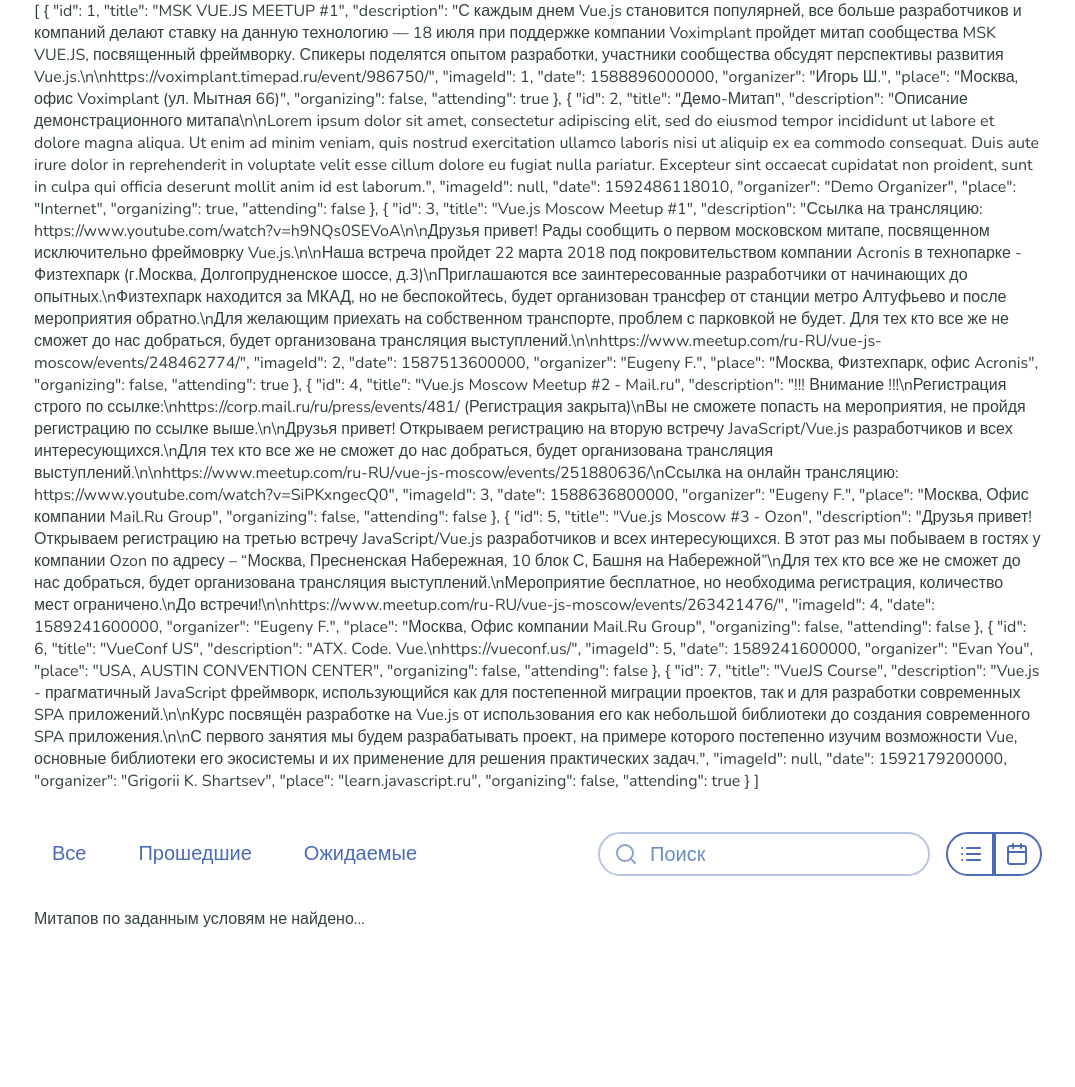
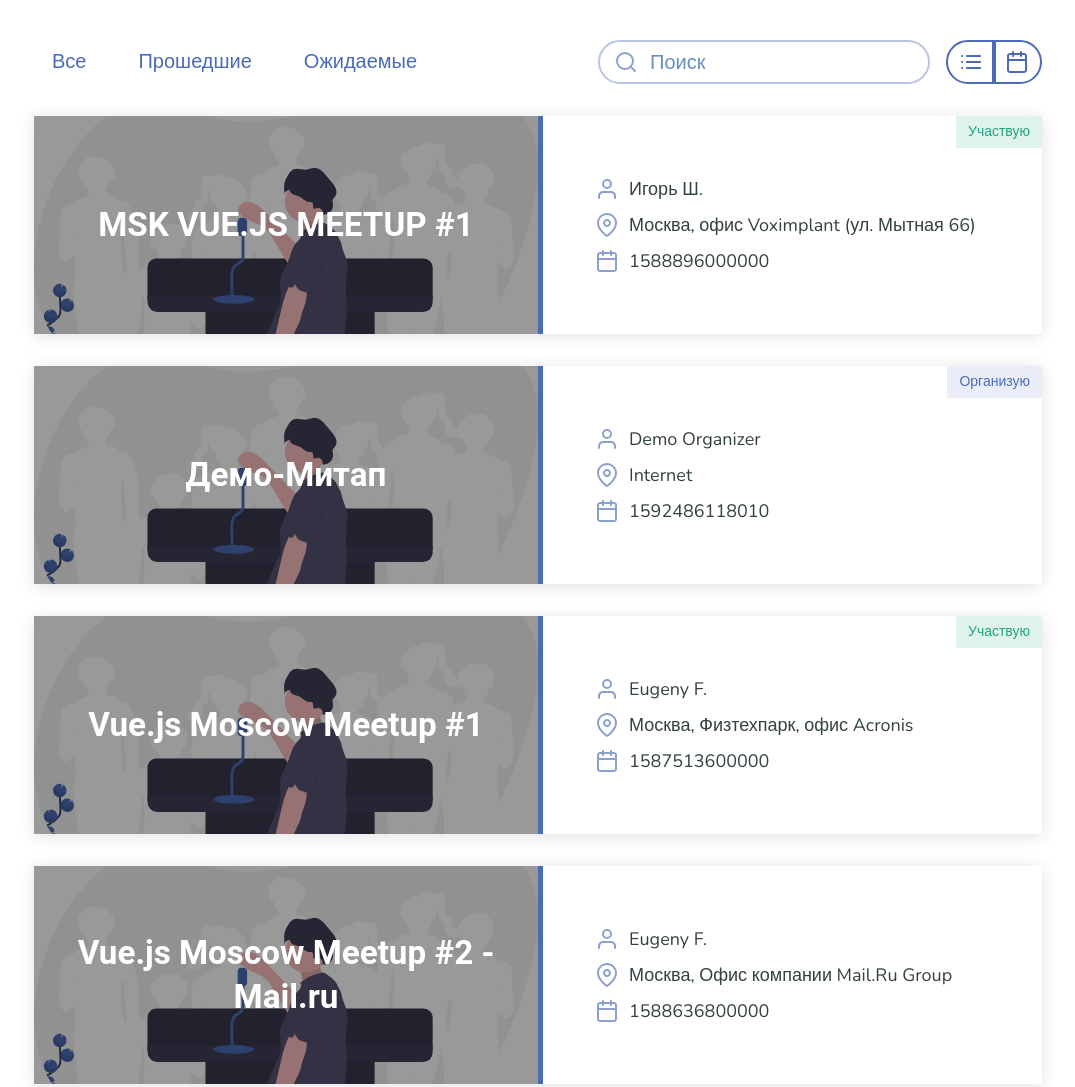
Before and after one commit to JuliaKirschenheuter/Vue-like-library, a website with bundled scripts: page index.html in a window 1280 px wide. Shown: the top 1087 px of the page, without its empty margins (102-1177 px from the left). Before the commit the page ends 930 px from the top, so only its background shows below. Built offline with nearby package versions, Linux system fonts and the light colour scheme.

Commit message:
part-1: directives v-if, v-else, v-for, v-show, v-bind

```diff
--- a/index.html
+++ b/index.html
@@ -46,7 +46,6 @@
 
 <main id="app" class="main">
     <div class="container">
-        {{ meetups }}
         <div class="filters-panel">
             <div class="filters-panel__col">
                 <div class="form-check">
@@ -117,46 +116,42 @@
             </div>
         </div>
 
-
-        <template>
-            <transition name="fade" >
-                <div
-                >
-                    <transition-group name="transition-list">
-                        <a
-                           class="meetups-list__item">
+        <div v-if="meetups && meetups.length">
+            <div class="meetups-list">
+                <a v-for="meetup in meetups" class="meetups-list__item" :href=`/meetups/${meetup.id}`>
                     <div class="meetups-list__col">
                         <div class="meetups-list__cover">
-                                    <h5></h5>
+                            <h5>{{meetup.title}}</h5>
                         </div>
                     </div>
                     <div class="meetups-list__col">
                         <div class="meetups-list__description">
-                                    <span class="meetups-list__badge meetups-list__badge_success">Участвую</span>
-                                    <span class="meetups-list__badge">Организую</span>
+                        <span v-if="meetup.attending"
+                              class="meetups-list__badge meetups-list__badge_success">Участвую</span>
+                            <span v-show="meetup.organizing" class="meetups-list__badge">Организую</span>
                             <ul class="info-list">
                                 <li>
                                     <img class="icon info-list__icon" alt="icon" src="/assets/icons/icon-user.svg"/>
-
+                                    {{meetup.organizer}}
                                 </li>
                                 <li>
                                     <img class="icon info-list__icon" alt="icon" src="/assets/icons/icon-map.svg"/>
-
+                                    {{meetup.place}}
                                 </li>
                                 <li>
-                                            <img class="icon info-list__icon" alt="icon" src="/assets/icons/icon-cal-lg.svg"/>
-                                            <time></time>
+                                    <img class="icon info-list__icon" alt="icon"
+                                         src="/assets/icons/icon-cal-lg.svg"/>
+                                    <time>{{meetup.date}}</time>
                                 </li>
                             </ul>
                         </div>
                     </div>
                 </a>
-                    </transition-group>
             </div>
             <div>Календарь</div>
-            </transition>
-        </template>
-        <div>Митапов по заданным условям не найдено...</div>
+        </div>
+
+        <div v-else class="meetup__empty">Митапов по заданным условям не найдено...</div>
     </div>
 </main>
 
```
Lines whose indentation alone changed are shown as unchanged.
